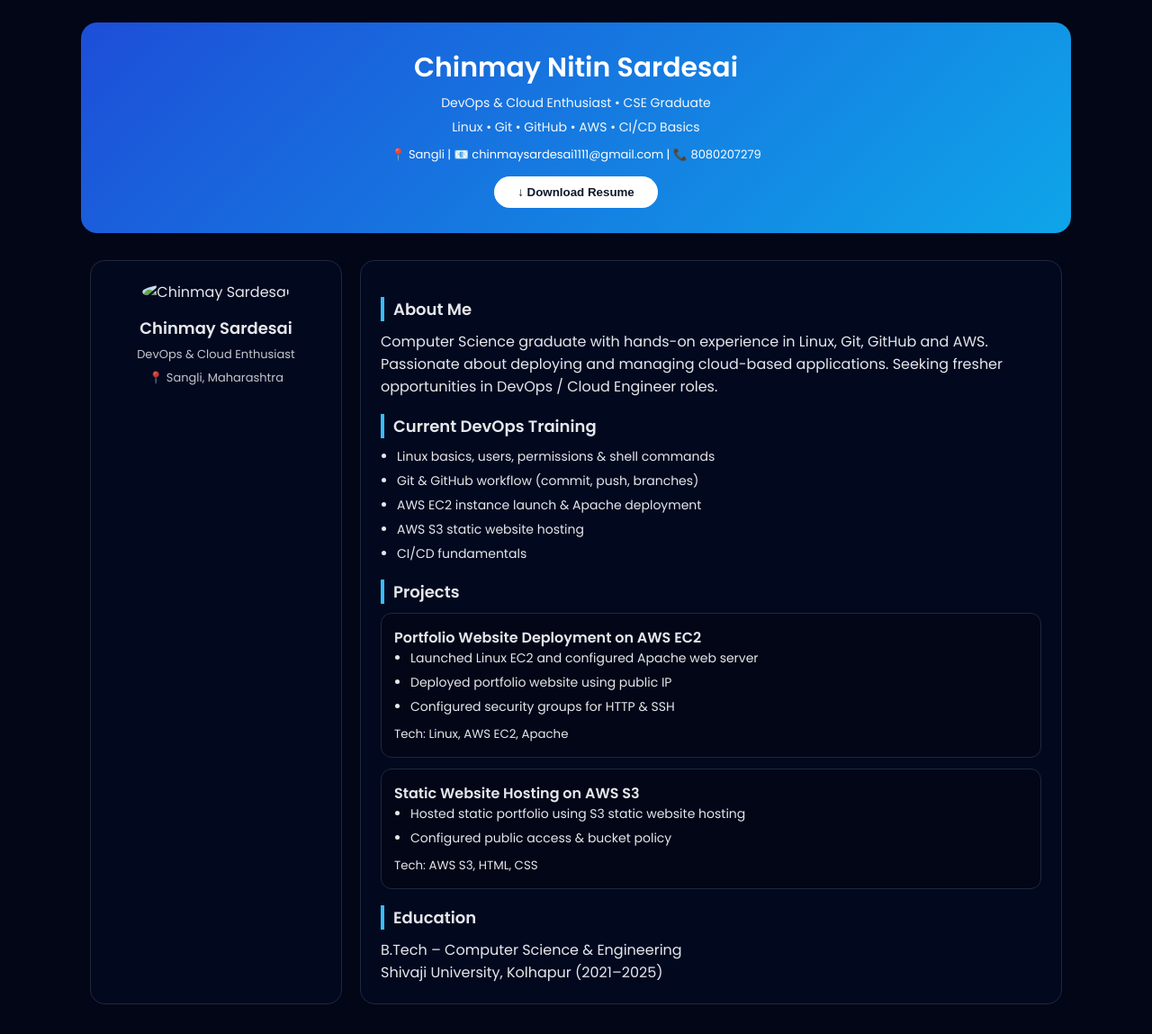
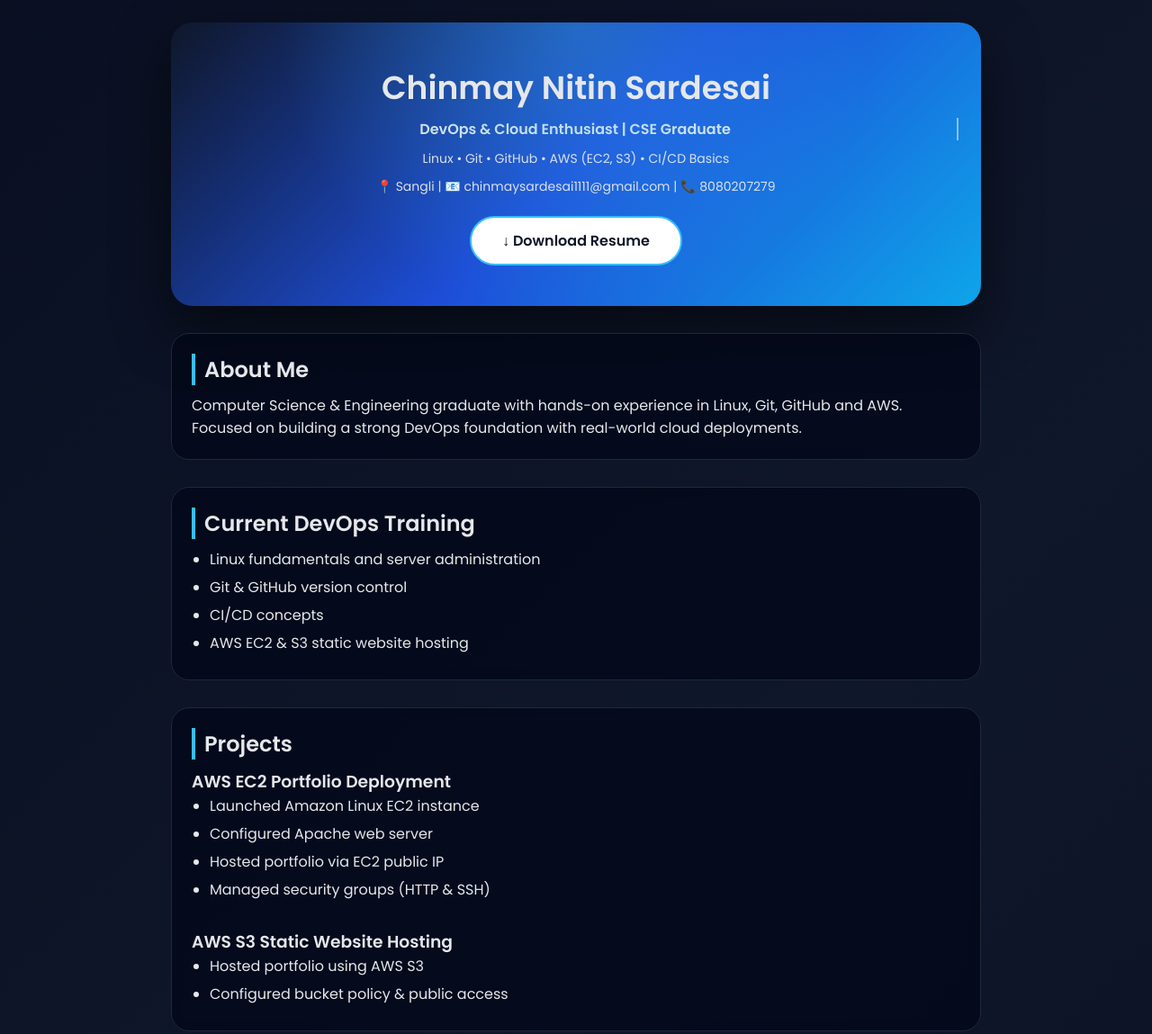
Before and after one commit to Chinmay5192/portfolio-site, a plain HTML site: page index.html in a window 1280 px wide. Shown: the top 1149 px of the page at 90% size. Drawn offline with Linux system fonts and the light colour scheme.

Commit message:
Update index.html

```diff
--- a/index.html
+++ b/index.html
@@ -2,8 +2,8 @@
 <html lang="en">
 <head>
 <meta charset="UTF-8">
-<title>Chinmay Sardesai | DevOps & Cloud Enthusiast</title>
-<meta name="viewport" content="width=device-width, initial-scale=1">
+<title>Chinmay Sardesai | DevOps Portfolio</title>
+<meta name="viewport" content="width=device-width, initial-scale=1.0">
 
 <link href="https://fonts.googleapis.com/css2?family=Poppins:wght@300;400;600&display=swap" rel="stylesheet">
 
@@ -15,222 +15,264 @@
 }
 
 body{
-  font-family:'Poppins',sans-serif;
-  background:#020617;
+  font-family:Poppins,Arial,sans-serif;
   color:#e5e7eb;
+  background: linear-gradient(-45deg,#020617,#0f172a,#020617,#020617);
+  background-size:400% 400%;
+  animation:bgMove 15s ease infinite;
 }
 
-/* ---------- HEADER ---------- */
+@keyframes bgMove{
+  0%{background-position:0% 50%}
+  50%{background-position:100% 50%}
+  100%{background-position:0% 50%}
+}
+
+.container{
+  max-width:950px;
+  margin:auto;
+  padding:25px;
+}
+
+
 header{
-  max-width:1100px;
-  margin:25px auto 20px;
-  background:linear-gradient(135deg,#1d4ed8,#0ea5e9);
-  padding:28px;
-  border-radius:18px;
+  background:linear-gradient(135deg,#0f172a,#1d4ed8,#0ea5e9);
+  padding:45px 25px;
+  border-radius:24px;
   text-align:center;
-  color:#fff;
+  box-shadow:0 25px 60px rgba(0,0,0,0.55);
+  position:relative;
+  overflow:hidden;
+}
+
+header::after{
+  content:'';
+  position:absolute;
+  inset:0;
+  background:radial-gradient(circle at top,#38bdf855,transparent 60%);
 }
 
 header h1{
-  font-size:30px;
-  font-weight:600;
+  font-size:36px;
+  position:relative;
+  z-index:1;
 }
 
-header p{
+.typing{
   margin-top:6px;
+  font-weight:600;
+  font-size:16px;
+  white-space:nowrap;
+  overflow:hidden;
+  border-right:2px solid #fff;
+  width:0;
+  animation:typing 3s steps(40,end) forwards, blink 0.8s infinite;
+}
+
+@keyframes typing{
+  to{width:100%}
+}
+@keyframes blink{
+  50%{border-color:transparent}
+}
+
+header .skills,
+header .contact{
+  margin-top:10px;
   font-size:14px;
   opacity:0.95;
-}
-
-.contact{
-  margin-top:10px;
-  font-size:13px;
+  position:relative;
+  z-index:1;
 }
 
 .resume-btn{
-  margin-top:14px;
-  padding:10px 26px;
-  background:#fff;
+  display:inline-block;
+  margin-top:22px;
+  padding:13px 34px;
+  background:#ffffff;
   color:#0f172a;
-  border:none;
-  border-radius:25px;
+  border-radius:40px;
   font-weight:600;
-  cursor:pointer;
-  transition:0.3s;
-}
-.resume-btn:hover{
-  background:#0ea5e9;
-  color:#fff;
-  transform:scale(1.05);
+  text-decoration:none;
+  border:2px solid #38bdf8;
+  transition:0.35s ease;
+  position:relative;
+  z-index:1;
 }
 
-/* ---------- LAYOUT ---------- */
-.container{
-  max-width:1100px;
-  margin:0 auto;
-  display:grid;
-  grid-template-columns:280px 1fr;
-  gap:20px;
-  padding:10px;
+.resume-btn:hover{
+  background:#38bdf8;
+  color:#ffffff;
+  box-shadow:0 0 25px #38bdf8aa;
+  transform:scale(1.12);
 }
 
-/* ---------- LEFT PROFILE ---------- */
-.profile-card{
-  background:#02091f;
+
+.section{
+  margin-top:30px;
+  padding:22px;
+  border-radius:20px;
+  background:rgba(2,6,23,0.7);
   border:1px solid #1e293b;
-  border-radius:16px;
-  padding:22px;
-  text-align:center;
+  backdrop-filter:blur(6px);
+  opacity:0;
+  transform:translateY(30px);
+  transition:0.7s ease;
 }
 
-.profile-card img{
-  width:110px;
-  height:110px;
-  border-radius:50%;
-  object-fit:cover;
-  margin-bottom:14px;
+.section.show{
+  opacity:1;
+  transform:translateY(0);
 }
 
-.profile-card h3{
-  font-size:18px;
+.section:hover{
+  border-color:#38bdf8;
+  box-shadow:0 0 25px rgba(56,189,248,0.15);
 }
 
-.profile-card p{
-  font-size:13px;
-  opacity:0.85;
-  margin-top:6px;
+.section h2{
+  border-left:4px solid #38bdf8;
+  padding-left:10px;
+  margin-bottom:10px;
 }
 
-/* ---------- RIGHT CONTENT ---------- */
-.info-card{
-  background:#02091f;
-  border:1px solid #1e293b;
-  border-radius:16px;
-  padding:22px;
-  transition:0.3s;
-}
-.info-card:hover{
-  box-shadow:0 12px 28px rgba(0,0,0,0.35);
+ul{padding-left:20px}
+li{margin-bottom:6px}
+
+
+.cert-buttons{
+  display:flex;
+  gap:16px;
+  flex-wrap:wrap;
+  margin-top:12px;
 }
 
-.info-card h2{
-  font-size:18px;
-  border-left:4px solid #38bdf8;
-  padding-left:10px;
-  margin:18px 0 10px;
+.cert-btn{
+  padding:11px 22px;
+  border-radius:10px;
+  color:#fff;
+  font-weight:600;
+  text-decoration:none;
+  transition:0.35s ease;
 }
 
-.info-card ul{
-  padding-left:18px;
+.cert-btn:hover{
+  transform:translateY(-4px) scale(1.06);
+  box-shadow:0 10px 25px rgba(0,0,0,0.45);
 }
 
-.info-card li{
-  margin-bottom:6px;
-  font-size:14px;
-}
+.green{background:#22c55e}
+.blue{background:#38bdf8}
+.red{background:#ef4444}
 
-/* ---------- PROJECT BOX ---------- */
-.project{
-  background:#020617;
-  border:1px solid #1e293b;
-  padding:14px;
-  border-radius:12px;
-  margin-bottom:12px;
-}
 
-/* ---------- FOOTER ---------- */
 footer{
+  margin-top:30px;
   text-align:center;
   font-size:12px;
-  opacity:0.6;
-  margin:30px 0 10px;
-}
-
-/* ---------- RESPONSIVE ---------- */
-@media(max-width:900px){
-  .container{
-    grid-template-columns:1fr;
-  }
+  color:#9ca3af;
 }
 </style>
 </head>
 
 <body>
+<div class="container">
 
 <header>
   <h1>Chinmay Nitin Sardesai</h1>
-  <p>DevOps & Cloud Enthusiast • CSE Graduate</p>
-  <p>Linux • Git • GitHub • AWS • CI/CD Basics</p>
+  <div class="typing">DevOps & Cloud Enthusiast | CSE Graduate</div>
 
-  <div class="contact">
+  <p class="skills">
+    Linux • Git • GitHub • AWS (EC2, S3) • CI/CD Basics
+  </p>
+
+  <p class="contact">
     📍 Sangli | 📧 chinmaysardesai1111@gmail.com | 📞 8080207279
-  </div>
+  </p>
 
-  <a href="Chinmay-Sardesai-Resume.pdf" download>
-    <button class="resume-btn">↓ Download Resume</button>
+  <a href="Chinmay-Sardesai-Resume.pdf" class="resume-btn" download>
+    ↓ Download Resume
   </a>
 </header>
 
-<div class="container">
+<section class="section">
+<h2>About Me</h2>
+<p>
+Computer Science & Engineering graduate with hands-on experience in Linux, Git, GitHub and AWS.
+Focused on building a strong DevOps foundation with real-world cloud deployments.
+</p>
+</section>
 
-  <!-- LEFT -->
-  <div class="profile-card">
-    <img src="profile.jpg" alt="Chinmay Sardesai">
-    <h3>Chinmay Sardesai</h3>
-    <p>DevOps & Cloud Enthusiast</p>
-    <p>📍 Sangli, Maharashtra</p>
-  </div>
+<section class="section">
+<h2>Current DevOps Training</h2>
+<ul>
+  <li>Linux fundamentals and server administration</li>
+  <li>Git & GitHub version control</li>
+  <li>CI/CD concepts</li>
+  <li>AWS EC2 & S3 static website hosting</li>
+</ul>
+</section>
 
-  <!-- RIGHT -->
-  <div class="info-card">
+<section class="section">
+<h2>Projects</h2>
 
-    <h2>About Me</h2>
-    <p>
-      Computer Science graduate with hands-on experience in Linux, Git, GitHub and AWS.
-      Passionate about deploying and managing cloud-based applications.
-      Seeking fresher opportunities in DevOps / Cloud Engineer roles.
-    </p>
+<h3>AWS EC2 Portfolio Deployment</h3>
+<ul>
+  <li>Launched Amazon Linux EC2 instance</li>
+  <li>Configured Apache web server</li>
+  <li>Hosted portfolio via EC2 public IP</li>
+  <li>Managed security groups (HTTP & SSH)</li>
+</ul>
 
-    <h2>Current DevOps Training</h2>
-    <ul>
-      <li>Linux basics, users, permissions & shell commands</li>
-      <li>Git & GitHub workflow (commit, push, branches)</li>
-      <li>AWS EC2 instance launch & Apache deployment</li>
-      <li>AWS S3 static website hosting</li>
-      <li>CI/CD fundamentals</li>
-    </ul>
+<br>
 
-    <h2>Projects</h2>
+<h3>AWS S3 Static Website Hosting</h3>
+<ul>
+  <li>Hosted portfolio using AWS S3</li>
+  <li>Configured bucket policy & public access</li>
+</ul>
+</section>
 
-    <div class="project">
-      <b>Portfolio Website Deployment on AWS EC2</b>
-      <ul>
-        <li>Launched Linux EC2 and configured Apache web server</li>
-        <li>Deployed portfolio website using public IP</li>
-        <li>Configured security groups for HTTP & SSH</li>
-      </ul>
-      <small>Tech: Linux, AWS EC2, Apache</small>
-    </div>
+<section class="section">
+<h2>Certificates & Achievements</h2>
 
-    <div class="project">
-      <b>Static Website Hosting on AWS S3</b>
-      <ul>
-        <li>Hosted static portfolio using S3 static website hosting</li>
-        <li>Configured public access & bucket policy</li>
-      </ul>
-      <small>Tech: AWS S3, HTML, CSS</small>
-    </div>
+<h3>Python Internship – WOLFOX</h3>
+<div class="cert-buttons">
+  <a href="cert-wolfox-internship.jpg" target="_blank" class="cert-btn green">View</a>
+</div>
 
-    <h2>Education</h2>
-    <p>B.Tech – Computer Science & Engineering</p>
-    <p>Shivaji University, Kolhapur (2021–2025)</p>
+<br>
 
-  </div>
+<h3>Quantum 2k23 & 2k24 – Mock Placement</h3>
+<div class="cert-buttons">
+  <a href="cert-quantum-2k23.jpg" target="_blank" class="cert-btn blue">2k23</a>
+  <a href="cert-quantum-2k24.jpg" target="_blank" class="cert-btn red">2k24</a>
 </div>
+</section>
+
+<section class="section">
+<h2>Education</h2>
+<p>BTech – Computer Science & Engineering</p>
+<p>Shivaji University, Kolhapur (2021–2025)</p>
+</section>
 
 <footer>
 © 2025 Chinmay Sardesai | DevOps Portfolio
 </footer>
 
+</div>
+
+<script>
+const sections = document.querySelectorAll('.section');
+window.addEventListener('scroll',()=>{
+  const trigger = window.innerHeight*0.85;
+  sections.forEach(sec=>{
+    if(sec.getBoundingClientRect().top < trigger){
+      sec.classList.add('show');
+    }
+  });
+});
+</script>
+
 </body>
 </html>
```
